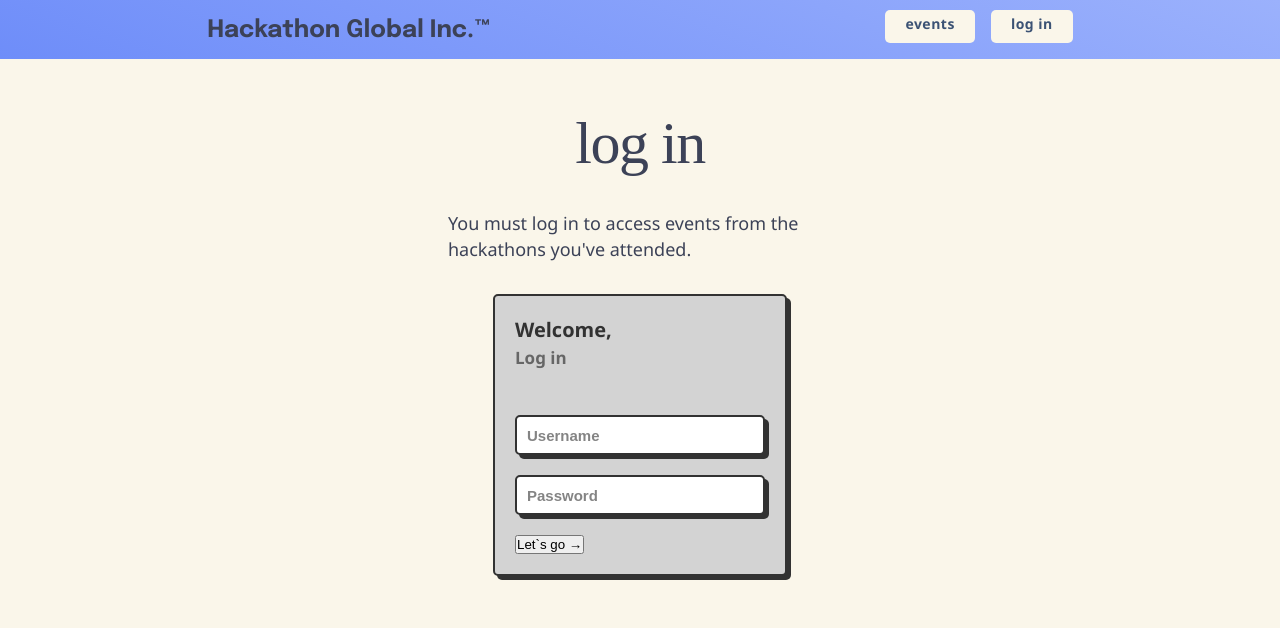
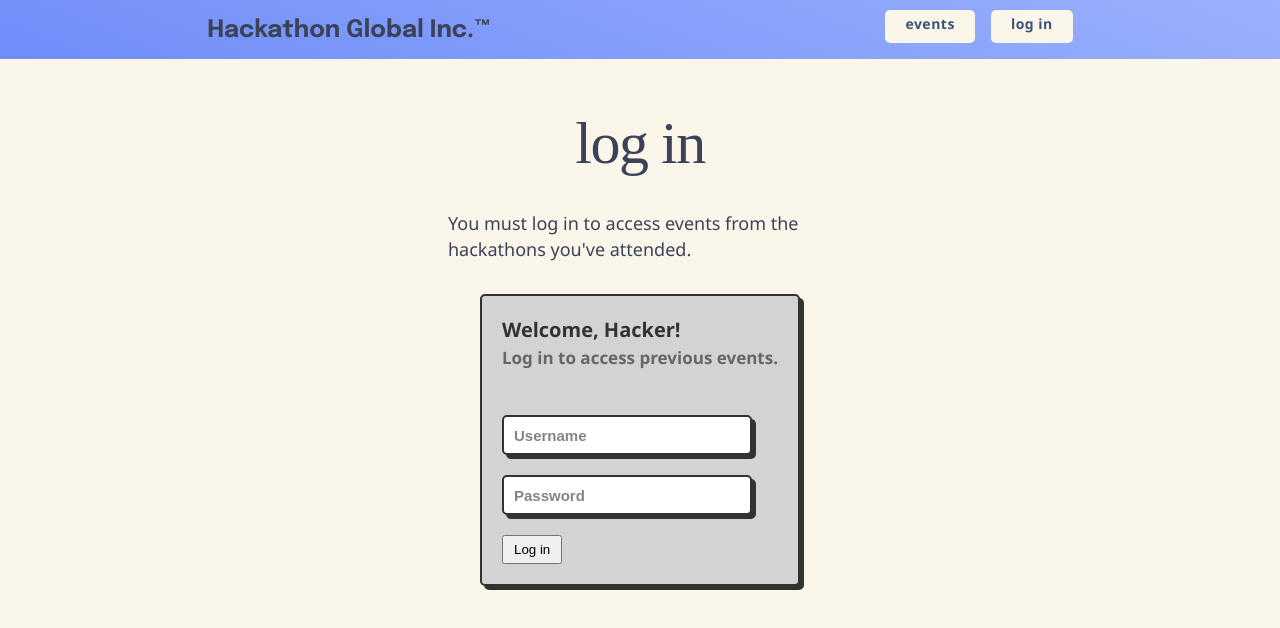
Before and after one commit to jglu/htn-2025-oa, a React (Vite) app: page /login in a window 1280 px wide. Shown: the top 628 px of the page. Built offline with nearby package versions, Linux system fonts and the light colour scheme; no server answers; a web font is replaced by a local one.

Commit message:
styling: LoginForm spacing and writing description

```diff
--- a/src/components/Login/LoginForm.jsx
+++ b/src/components/Login/LoginForm.jsx
@@ -30,7 +30,7 @@ const LoginForm = () => {
       { !loggedIn
         ? <StyledWrapper>
           <form className="form" onSubmit={handleSubmit}>
-            <div className="title">Welcome,<br /><span>Log in</span></div>
+            <div className="title">Welcome, Hacker!<br /><span>Log in to access previous events.</span></div>
             <input
               type="text"
               placeholder="Username"
@@ -48,7 +48,7 @@ const LoginForm = () => {
               onChange={(e) => setPassword(e.target.value)}
             />
             {error && <p className="error" style={{ color: 'red' }}>{error}</p>}
-            <button type="submit" className="button-confirm">Let`s go →</button>
+            <button type="submit" className="button-confirm">Log in</button>
           </form>
         </StyledWrapper>
         : <p>You are logged in!</p>
@@ -117,6 +117,9 @@ const StyledWrapper = styled.div`
     display: flex;
     gap: 20px;
   }
+    .button-confirm {
+    padding: 5px 10px;
+    }
   }`;
 
 export default LoginForm;
```
